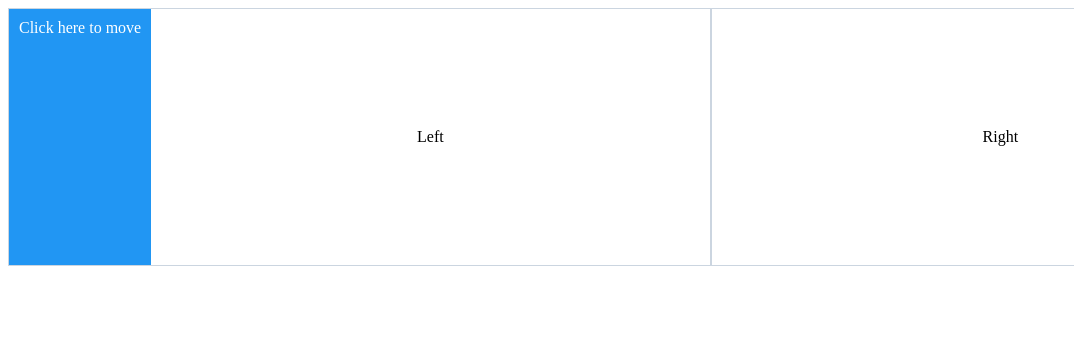
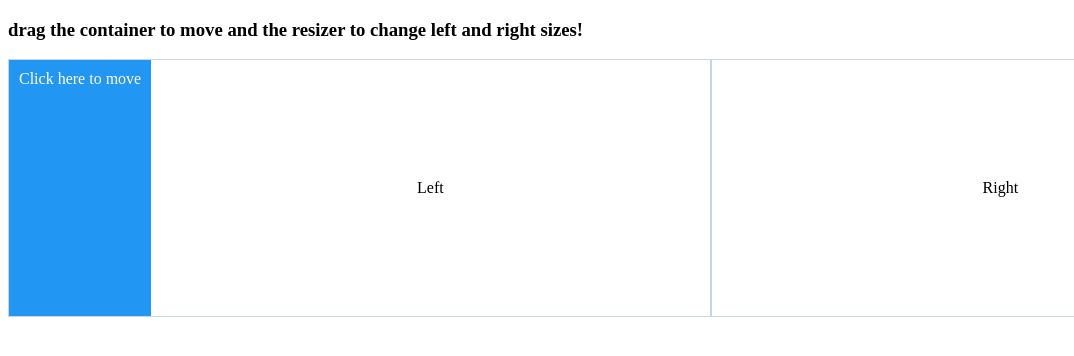
Before and after one commit to vedikagadia02/moveable-widgets, a plain HTML site: page index.html in a window 1280 px wide. Shown: the whole page, without its empty margins (0-1074 px from the left). Drawn offline with Linux system fonts and the light colour scheme.

Commit message:
added info

```diff
--- a/index.html
+++ b/index.html
@@ -71,6 +71,7 @@
 </head>
 
 <body>
+  <h3>drag the container to move and the resizer to change left and right sizes!</h3>
   <div class="container" id="mydiv">
     <div id="mydivheader">Click here to move</div>
     <div class="container__left" style="width: 43.6273%;">Left</div>
```
